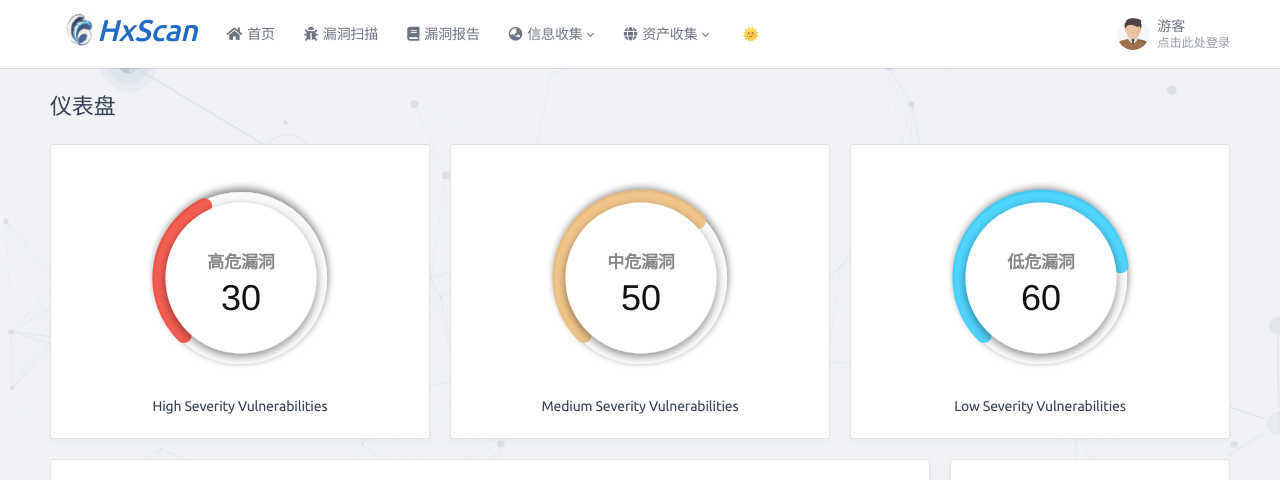
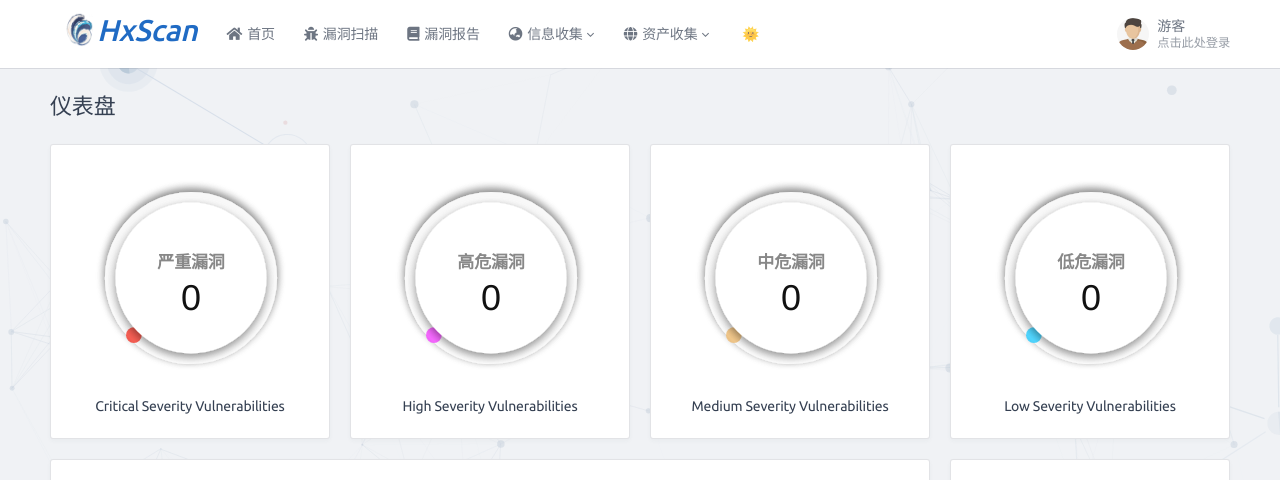
Before and after one commit to ZongaoHuang/HXAWVS, a Django app: page / in a window 1280 px wide. Shown: the top 480 px of the page. Run offline with Django 3.2, Linux system fonts and the light colour scheme; data comes from the database, SQL or seed files in the repository; both versions use the stored data as it was after the commit; data that the repository does not hold is empty; parts of the project's set-up code (start-up, migrations or seed data) failed here and were passed over; some libraries are stand-ins or nearby versions.

Commit message:
修正了显示四种漏洞的前端显示

```diff
--- a/vulnscan/API/Scan.py
+++ b/vulnscan/API/Scan.py
@@ -3,6 +3,7 @@
 
 import requests
 
+from dirscan.dirsearch.thirdparty.requests import request
 from webscan_backend.plugins.common.common import success
 from .Base import Base
 
@@ -81,6 +82,7 @@ class Scan(Base):
         scan_delete_api = f'{self.scan_api}/{scan_id}'
         try:
             response = requests.delete(scan_delete_api, headers=self.auth_headers, verify=False)
+            requests.get(self.api_base_url+"#/targets",headers=self.auth_headers, verify=False)
             return True
         except Exception:
             self.logger.error('Delete Scan Failed......', exc_info=True)
--- a/vulnscan/templates/vulnscan.html
+++ b/vulnscan/templates/vulnscan.html
@@ -361,7 +361,7 @@
             },
             yAxis: {
                 type: 'category',
-                data: ['低危漏洞','中危漏洞','高危漏洞']
+                data: ['低危漏洞','中危漏洞','高危漏洞',"严重漏洞"]
             },
             series: [
                 {
@@ -387,7 +387,7 @@
             {
                 name: '一般业务',
                 type: 'bar',
-                data: [{value: data['normal'][1], itemStyle: {color: '#3ecf8e'}},{value: data['normal'][2], itemStyle: {color: '#FFDC60'}},{value: data['normal'][0], itemStyle: {color: '#fa755a'}}],
+                data: [{value: data['normal']["low"], itemStyle: {color: '#fa755a'}},{value: data['normal']["med"], itemStyle: {color: '#FFDC60'}},{value: data['normal']["high"], itemStyle: {color: '#3ecf8e'}},{value: data['normal']["crit"], itemStyle: {color: '#F44336'}}],
                 markPoint: {
                     data: [
                         {type: 'max', name: '最大值',itemStyle: {color: ['#FFDC60']},},
--- a/webscan/templates/other/index.html
+++ b/webscan/templates/other/index.html
@@ -22,15 +22,23 @@
         <div class="container-xl">
             <div class="row row-cards">
             <!--漏洞数-->
-            <div class="col-md-4 col-xl-4">
+            <div class="col-md-3 col-xl-3">
                 <div class="card">
                     <div class="card-body">
-                        <div id="chart"></div>
+                        <div id="chart11"></div>
+                        <div class="text-center">Critical Severity Vulnerabilities</div>
+                    </div>
+                </div>
+            </div>
+            <div class="col-md-3 col-xl-3">
+                <div class="card">
+                    <div class="card-body">
+                        <div id="chart1"></div>
                         <div class="text-center">High Severity Vulnerabilities</div>
                     </div>
                 </div>
             </div>
-            <div class="col-md-4 col-xl-4 ">
+            <div class="col-md-3 col-xl-3 ">
                 <div class="card">
                   <div class="card-body">
                     <div id="chart2"></div>
@@ -38,7 +46,7 @@
                   </div>
                 </div>
             </div>
-            <div class="col-md-4 col-xl-4 ">
+            <div class="col-md-3 col-xl-3 ">
                 <div class="card">
                   <div class="card-body">
                     <div  id="chart3"></div>
@@ -129,10 +137,10 @@
     <script src="{% static 'js/jquery.min.js' %}"></script>
     <script src="{% static 'js/echarts.min.js' %}"></script>
     <script src="{% static 'theme/macarons.js' %}"></script>
-    <!--高危-->
+    <!--严重-->
     <script>
         var options = {
-         series: [30],
+         series: [0],
           chart: {
           height: 250,
           type: 'radialBar',
@@ -195,20 +203,98 @@
         stroke: {
           lineCap: 'round'
         },
+        labels: ['严重漏洞'],
+        };
+        var chart11 = new ApexCharts(document.querySelector("#chart11"), options);
+        chart11.render();
+        $.post('/get_vuln_value', function (data) {
+                chart11.updateOptions({
+                 {#series: [data['normal'][0]],#}
+                 series: [data['normal']["crit"]],
+                });
+        });
+    </script>
+    <!--高危-->
+    <script>
+        var options = {
+         series: [0],
+          chart: {
+          height: 250,
+          type: 'radialBar',
+        },
+          plotOptions: {
+          radialBar: {
+            startAngle: -135,
+            endAngle: 225,
+             hollow: {
+              margin: 0,
+              size: '70%',
+              background: '#fff',
+              image: undefined,
+              imageOffsetX: 0,
+              imageOffsetY: 0,
+              position: 'front',
+              dropShadow: {
+                enabled: true,
+                top: 3,
+                left: 0,
+                blur: 4,
+                opacity: 0.24
+              }
+            },
+            track: {
+              background: '#fff',
+              strokeWidth: '67%',
+              margin: 0, // margin is in pixels
+              dropShadow: {
+                enabled: true,
+                top: -3,
+                left: 0,
+                blur: 4,
+                opacity: 0.35
+              }
+            },
+
+            dataLabels: {
+              show: true,
+              name: {
+                offsetY: -10,
+                show: true,
+                color: '#888',
+                fontSize: '17px'
+              },
+              value: {
+                formatter: function(val) {
+                  return parseInt(val);
+                },
+                color: '#111',
+                fontSize: '36px',
+                show: true,
+              }
+            }
+          }
+        },
+        fill: {
+          colors: ['#F44fff',],
+        },
+        stroke: {
+          lineCap: 'round'
+        },
         labels: ['高危漏洞'],
         };
-        var chart = new ApexCharts(document.querySelector("#chart"), options);
+        var chart = new ApexCharts(document.querySelector("#chart1"), options);
         chart.render();
         $.post('/get_vuln_value', function (data) {
                 chart.updateOptions({
-                 series: [data['normal'][0]],
+                 {#series: [data['normal'][1]],#}
+                 series: [data['normal']["high"]],
                 });
         });
     </script>
     <!--中危-->
     <script>
         var options = {
-         series: [50],
+         series: [0],
           chart: {
           height: 250,
           type: 'radialBar',
@@ -277,14 +363,15 @@
         chart2.render();
         $.post('/get_vuln_value', function (data) {
                 chart2.updateOptions({
-                 series: [data['normal'][2]],
+                 {#series: [data['normal'][2]],#}
+                 series: [data['normal']["med"]],
                 })
         });
     </script>
     <!--低危-->
     <script>
         var options = {
-         series: [60],
+         series: [0],
           chart: {
           height: 250,
           type: 'radialBar',
@@ -353,7 +440,8 @@
         chart3.render();
         $.post('/get_vuln_value', function (data) {
                 chart3.updateOptions({
-                 series: [data['normal'][1]],
+                 {#series: [data['normal'][3]],#}
+                 series: [data['normal']["low"]],
                 });
         });
     </script>
```
Also changed, not shown: vulnscan/views.py (+12 -7 lines), README.md, db.sqlite3, webscan/static/plugins/tabler/css/tabler.css, 1 other file.
